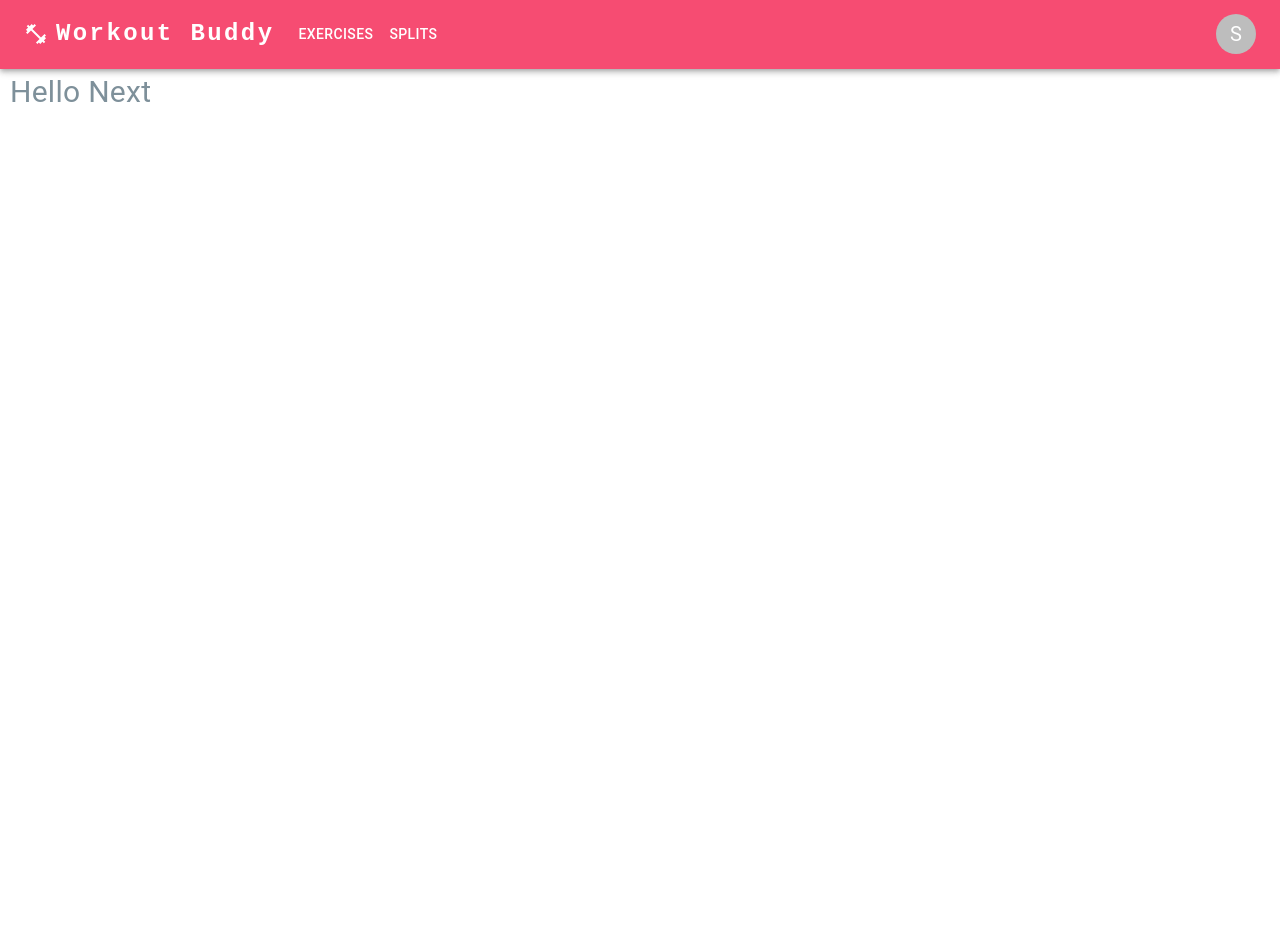
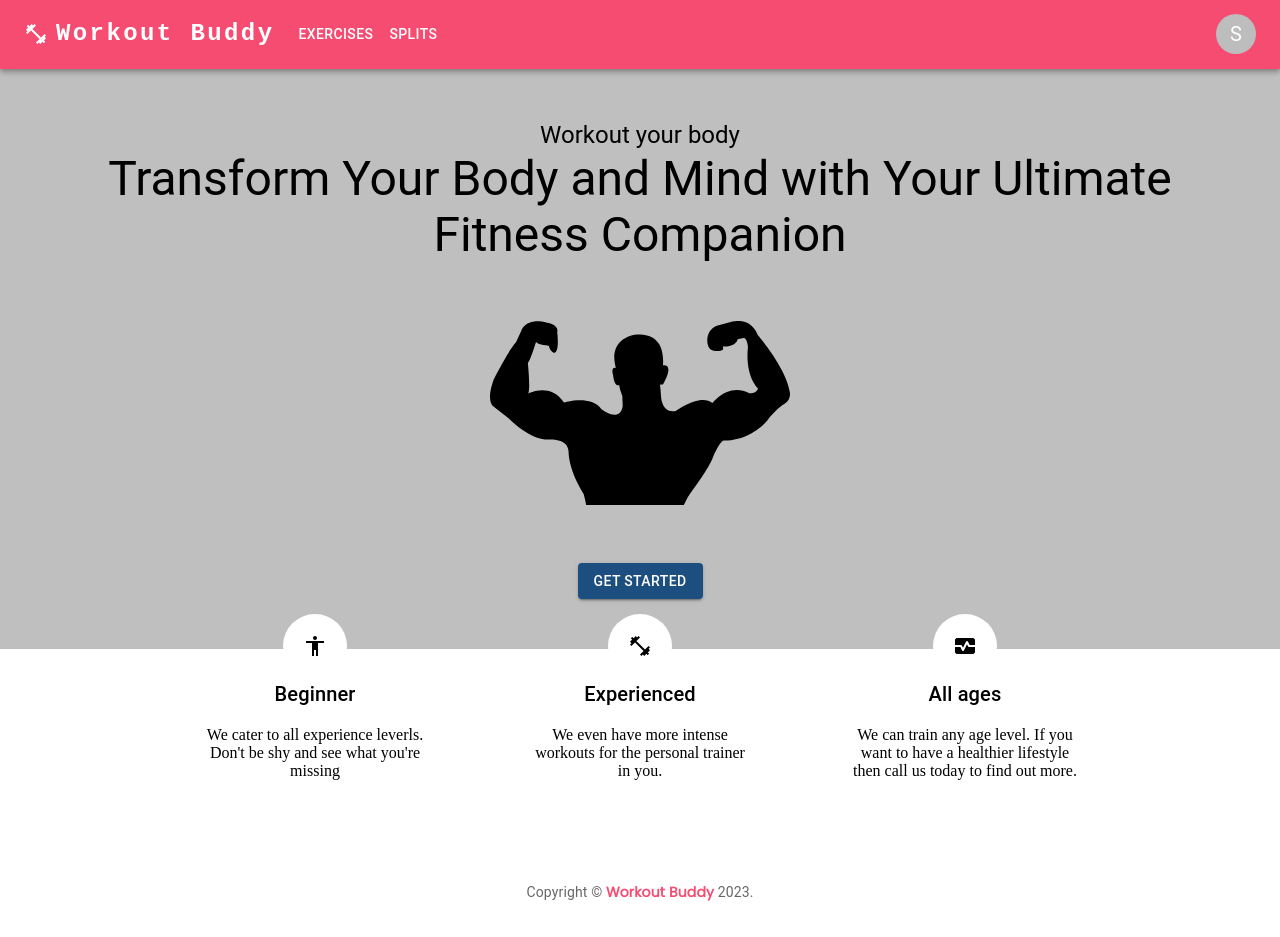
Before and after one commit to WorkoutBuddyMDS/WorkoutBuddy.FrontEnd, a Next.js app: page / in a window 1280 px wide. Before the commit the page ends 800 px from the top, so only its background shows below. Built offline with nearby package versions, Linux system fonts and the light colour scheme; sample sign-in values are in the browser's storage.

Commit message:
chore: updating the UI for home page

```diff
--- /dev/null
+++ b/src/components/Icons/MuscleIcon.tsx
@@ -0,0 +1,37 @@
+import React from 'react';
+
+export const MuscleIcon = () => {
+  return (
+    <svg
+      fill="#000000"
+      version="1.1"
+      id="Capa_1"
+      xmlns="http://www.w3.org/2000/svg"
+      xmlnsXlink="http://www.w3.org/1999/xlink"
+      width="300px"
+      height="300px"
+      viewBox="0 0 195.989 195.989"
+      xmlSpace="preserve"
+    >
+      <g>
+        <path
+          d="M195.935,84.745c-2.07-15.789-20.983-37.722-20.983-37.722c-4.933-12.69-17.677-8.47-17.677-8.47l-8.507,2.295
+    c-8.421,2.533-8.025,13.555-4.372,15.789c1.602,0.978,6.297,1.233,7.685,0c0.414-0.374,0.098-2.165,0.098-2.165
+    c8.933,0.487,9.584-4.688,9.584-4.688l3.039-0.606c3.044-1.665,3.72,5.395,3.72,5.395c-2.07,20.009,6.595,27.334,6.595,27.334
+    c-1.254,3.973-5.62,3.206-5.62,3.206c-13.853-7.197-24.131,6.403-24.131,6.403c-7.831-6.671-23.991,5.148-23.991,5.148
+    c-9.055,1.79-9.591-9.106-9.591-9.106s-0.42-6.941-0.713-7.578c-0.426-1.084,1.925-0.536,1.925-0.536
+    c7.965-14.495,0-12.559,0-12.559c1.93-25.008-19.991-19.759-19.991-19.759C76.143,51.748,82.32,68.544,82.32,68.544
+    c-3.702-0.904-1.927,4.616-1.927,4.616c0.956,8.473,3.985,6.552,3.985,6.552c0.393,2.968,2.058,7.054,2.058,7.054l0.256,6.808
+    c-1.903,11.298-13.829,1.927-13.829,1.927c-6.996-9.864-24.536-4.348-24.536-4.348c-9.061-13.479-23.333-5.785-23.333-5.785
+    c1.516-3.349-0.256-20.009-0.256-20.009c1.772-2.058,5.331-13.712,5.331-13.712c1.522,2.058,8.388,2.42,8.388,2.42
+    c0.524,3.093,2.731,4.351,2.731,4.351c4.665,1.934,2.731-13.335,2.731-13.335c1.221-4.847-6.573-6.013-6.573-6.013
+    c-13.594-3.739-16.742,4.847-16.742,4.847l-3.547,7.712c-5.063,5.52-14.565,24.368-14.565,24.368
+    C-2.977,90.999,2.26,93.705,2.26,93.705l9.864,7.667c16.736,16.203,26.85,13.877,26.85,13.877
+    c13.46-0.256,12.352,8.458,12.352,8.458c0.536,13.342,9.852,27.182,9.852,27.182c0.685,2.326,1.172,4.786,1.656,7.222h63.811
+    c1.182-2.636,2.412-5.097,3.508-6.625c5.225-7.38,12.361-16.952,14.991-23.297c5.151-12.477,7.594-12.185,7.594-12.185
+    c18.383,0,28.527-13.329,28.527-13.329c3.014-3.86,7.593-8.616,10.948-10.522C196.726,89.571,195.935,84.745,195.935,84.745z"
+        />
+      </g>
+    </svg>
+  );
+};
--- a/src/pages/index.tsx
+++ b/src/pages/index.tsx
@@ -1,11 +1,14 @@
-import React, { useEffect, useRef, useState } from 'react';
+import React, { useEffect, useRef } from 'react';
 import { styled } from '@mui/system';
-import { Typography } from '@mui/material';
+import { Typography, Box, Button } from '@mui/material';
 import NavigationLayout from '@/components/Layouts/NavigationLayout';
 import AuthHeader from '@/utils/authrorizationHeader';
 import { useRouter } from 'next/navigation';
-import { useDispatch, useSelector } from 'react-redux';
-import { accountActions } from '@/store/reducers/account';
+import { MuscleIcon } from '@/components/Icons/MuscleIcon';
+import AccessibilityIcon from '@mui/icons-material/Accessibility';
+import FitnessCenterIcon from '@mui/icons-material/FitnessCenter';
+import MonitorHeartIcon from '@mui/icons-material/MonitorHeart';
+import Copyright from '@/components/Copyright/Copyright';
 
 const StyledTypography = styled(Typography)(
   ({ theme }) =>
@@ -14,6 +17,37 @@ color: ${theme.palette.colorText.alternative};
 
 font-size: 30px;`
 );
+
+const StyledSection1 = styled(Box)`
+  padding: 50px;
+  display: flex;
+  justify-content: center;
+  align-items: center;
+  flex-direction: column;
+`;
+
+const StyledSection2 = styled(Box)`
+  padding: 50px;
+  display: flex;
+  justify-content: center;
+  align-items: center;
+  flex-direction: row;
+`;
+
+const BlackBackgroundSection = styled(StyledSection1)`
+  background-color: rgba(0, 0, 0, 0.25);
+`;
+
+const DetailSection = styled(Box)`
+  display: flex;
+  flex-direction: column;
+  justify-content: center;
+  align-items: center;
+  margin: 0 50px;
+  text-align: center;
+  max-width: 225px;
+`;
+
 const Index = () => {
   const router = useRouter();
   const username = useRef<string>();
@@ -27,9 +61,70 @@ const Index = () => {
       }
     }
   }, []);
+
   return (
     <>
-      <StyledTypography>Hello {username.current || 'Next'}</StyledTypography>
+      <BlackBackgroundSection>
+        <Typography variant="h5">Workout your body</Typography>
+        <Typography variant="h3" sx={{ textAlign: 'center' }}>
+          Transform Your Body and Mind with Your Ultimate Fitness Companion
+        </Typography>
+        <MuscleIcon />
+        <Button variant="contained">GET STARTED</Button>
+      </BlackBackgroundSection>
+      <StyledSection2 sx={{ marginTop: '-85px' }}>
+        <DetailSection>
+          <AccessibilityIcon
+            sx={{
+              backgroundColor: 'white',
+              padding: '20px',
+              borderRadius: '50%',
+            }}
+          />
+          <Typography variant="h6">Beginner</Typography>
+          <p>
+            We cater to all experience leverls. Don't be shy and see what you're
+            missing
+          </p>
+        </DetailSection>
+        <DetailSection>
+          <FitnessCenterIcon
+            sx={{
+              backgroundColor: 'white',
+              padding: '20px',
+              borderRadius: '50%',
+            }}
+          />
+          <Typography variant="h6">Experienced</Typography>
+          <p>
+            We even have more intense workouts for the personal trainer in you.
+          </p>
+        </DetailSection>
+        <DetailSection>
+          <MonitorHeartIcon
+            sx={{
+              backgroundColor: 'white',
+              padding: '20px',
+              borderRadius: '50%',
+            }}
+          />
+          <Typography variant="h6">All ages</Typography>
+          <p>
+            We can train any age level. If you want to have a healthier
+            lifestyle then call us today to find out more.
+          </p>
+        </DetailSection>
+      </StyledSection2>
+      <Box
+        height="91px"
+        sx={{
+          display: 'flex',
+          justifyContent: 'center',
+          alignItems: 'center',
+        }}
+      >
+        <Copyright />
+      </Box>
     </>
   );
 };
```
